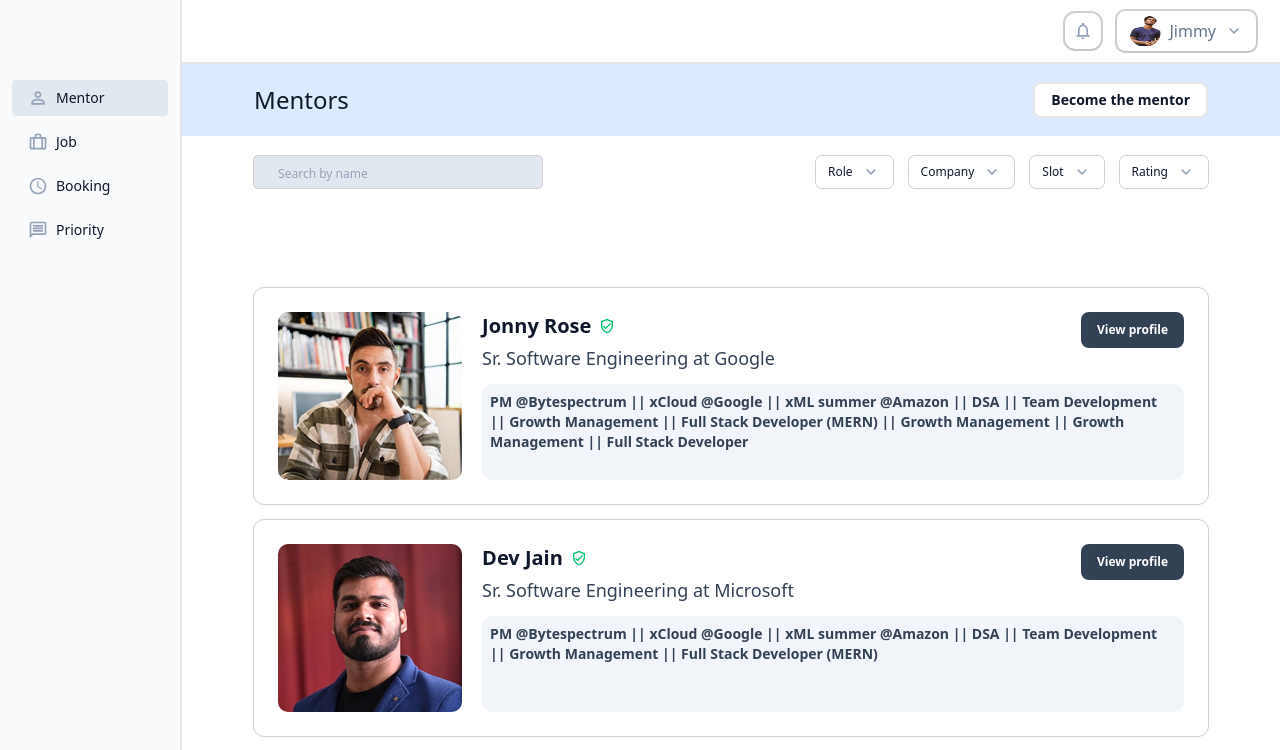
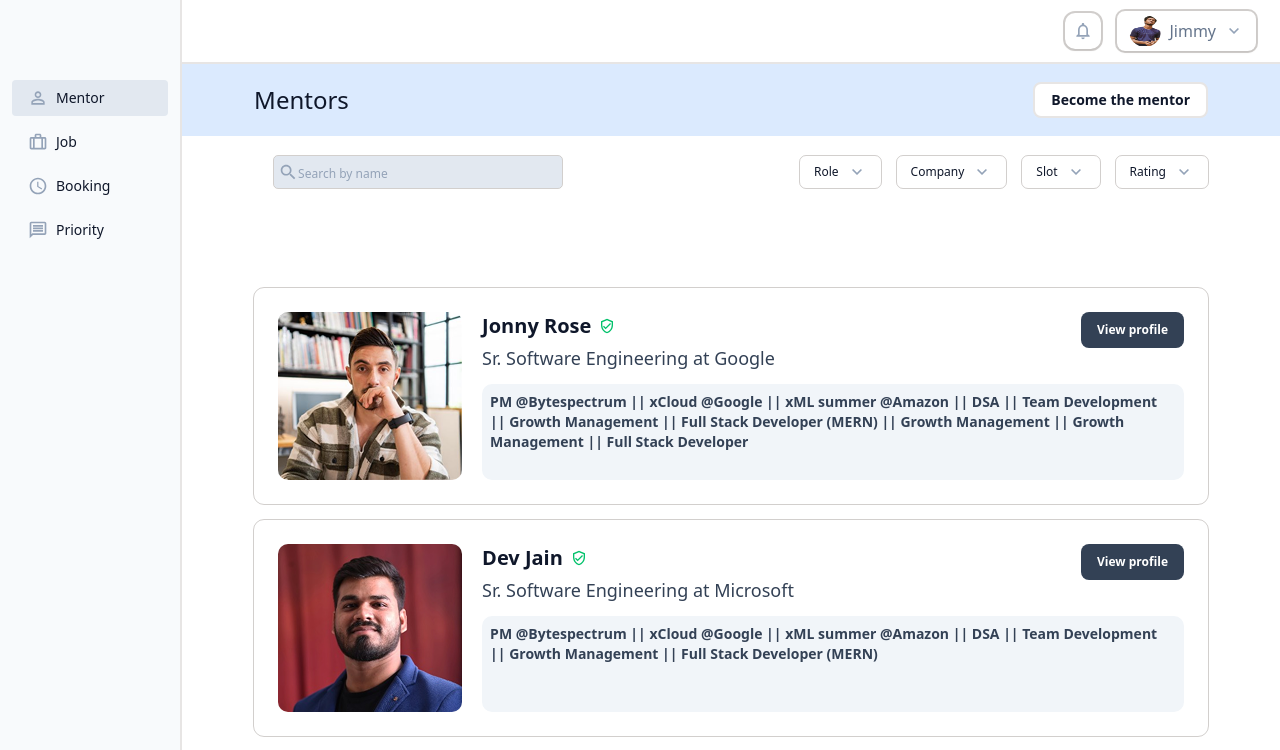
Before and after one commit to Vy-shak/Frontend-Assignment, a Next.js app: page / in a window 1280 px wide. Shown: the top 750 px of the page. Built offline with nearby package versions, Linux system fonts and the light colour scheme.

Commit message:
popup done

```diff
--- a/components/MentorList/Filtercard.tsx
+++ b/components/MentorList/Filtercard.tsx
@@ -20,7 +20,7 @@ function Filtercard({type}:filtercard) {
   }
 
   return (
-    <div onClick={handleClick} className='bg-white cursor-pointer px-3 py-1.5 outline-1 rounded-sm flexCenter w-fit h-fit gap-x-2  outline-UIslate-300'>
+    <div onClick={handleClick} className='bg-white cursor-pointer px-6 py-1.5 outline-1 rounded-sm flexCenter w-fit h-fit gap-x-2  outline-UIslate-300'>
       <span className='text-xs text-UIslate-900 font-medium'>{type}</span>
       <Image className={`${filterType===type?"rotate-180":null}`} alt='cheveron' src={CheveronDown} />
     </div>
--- a/components/MentorList/SearchBar.tsx
+++ b/components/MentorList/SearchBar.tsx
@@ -1,8 +1,12 @@
 "use client"
-import React from 'react'
+import React, { useState } from 'react'
 import Filtercard from './Filtercard'
 import FilterPopup from './FilterPopup';
+import SearchPopup from './SearchPopup';
 import useFilterStore from '@/lib/states/useFilterpop';
+import Image from 'next/image';
+import { SearchIcon } from '../../public/index'
+import { useRef } from 'react';
 
 interface menu {
   id: number,
@@ -52,21 +56,36 @@ const filter = [
 ];
 
 function SearchBar() {
-  const {filterType} = useFilterStore();
-  console.log(filterType)
+  const { filterType } = useFilterStore();
+  const searchRef = useRef<HTMLInputElement>(null);
+  const [searchOn,setSearchon] = useState(false)
+  const [history,Sethistory] = useState<string[]>([]);
+
+  const handleHistory = ()=>{
+    if (searchRef.current?.value) {
+      const val = searchRef.current?.value;
+      Sethistory((prev)=>[...prev,val])
+    }
+    setSearchon(false);
+  }
+
   return (
     <section className='w-full flex py-5 justify-between items-center bg-white'>
-        <div className='w-fit h-fit'>
-        <input className='w-72 px-6 rounded py-1 placeholder:text-xs placeholder:font-medium placeholder:text-UIslate-400 outline-1 outline-UIslate-400 bg-UIslate-200' placeholder='Search by name'/>
+      <div className='flexStart w-full bg-white'>
+        <div className='w-fit flexCenter h-fit'>
+          <Image className='relative -right-6' alt='search icon' src={SearchIcon} />
+          <input onBlur={handleHistory}  onFocus={()=>setSearchon(true)} ref={searchRef}  className='w-72 px-6 rounded py-1 placeholder:text-xs placeholder:font-normal placeholder:text-UIslate-400 outline-1 outline-UIslate-400 bg-UIslate-200' placeholder='Search by name' />
         </div>
-        <div className='w-fit flexCenter gap-x-4 h-fit'>
-            {filter.map((item)=>(
-              <div key={item.id} className='flexStart gap-y-3 flex-col'>
-                <Filtercard  type={item.type} />
-                {filterType==item.type?<FilterPopup  constant={item.menus}/>:null}
-              </div>
-            ))}
-        </div>
+        {searchOn&&<SearchPopup history={history} />}
+      </div>
+      <div className='w-fit flexCenter gap-x-4 h-fit'>
+        {filter.map((item) => (
+          <div key={item.id} className='flexStart gap-y-3 flex-col'>
+            <Filtercard type={item.type} />
+            {filterType == item.type ? <FilterPopup constant={item.menus} /> : null}
+          </div>
+        ))}
+      </div>
     </section>
   )
 }
--- /dev/null
+++ b/components/MentorList/SearchPopup.tsx
@@ -0,0 +1,55 @@
+import React from 'react'
+import Trending from './minor/Trending'
+import { motion, AnimatePresence } from "motion/react"
+
+const companies = [
+    { id: 1, text: 'google' },
+    { id: 2, text: 'microsoft' },
+    { id: 3, text: 'amazon' },
+    { id: 4, text: 'slack' },
+];
+
+interface searchref {
+    history: string[]
+}
+
+
+function SearchPopup({ history }: searchref) {
+    console.log(history)
+    return (
+        <AnimatePresence>
+            <motion.div className='bg-white absolute w-72 ml-4  mt-12 flexStart p-4 rounded-lg flex-col gap-y-2 border-2 border-UIslate-100'
+                initial={{ opacity: 0, y: -20, scale: 0.95 }}
+                animate={{ opacity: 1, y: 0, scale: 1 }}
+                exit={{ opacity: 0, y: -20, scale: 0.95 }}
+                transition={{
+                    duration: 0.3,
+                    type: "spring",
+                    stiffness: 200,
+                    damping: 10
+                }}>
+                <div className='flexStart gap-y-3 w-full flex-col'>
+                    {history.length > 0 && <div className='w-full flex-col gap-y-2  flexStart'>
+                        <span className='text-sm text-UIslate-900 font-semibold'>Recent search</span>
+                        {history.map((item, index) => {
+                            if (index <= 4) {
+                                return <Trending type='recent' key={index} text={item} />;
+                            }
+                            return null;
+                        })}
+                    </div>}
+                    <div className='w-full flexStart gap-y-2 flex-col'>
+                        <span className='text-sm text-UIslate-900 font-semibold'>Trending search</span>
+                        <div className='flex justify-center items-start flex-col w-fit gap-y-2'>
+                            {companies.map((item) => (
+                                <Trending type='trending' key={item.id} text={item.text} />
+                            ))}
+                        </div>
+                    </div>
+                </div>
+            </motion.div>
+        </AnimatePresence>
+    )
+}
+
+export default SearchPopup
--- /dev/null
+++ b/components/MentorList/minor/Trending.tsx
@@ -0,0 +1,20 @@
+import React from 'react'
+import { TrendingIcon,ClockIcon } from '../../../public/index'
+import Image from 'next/image'
+
+interface trending {
+    text:string
+    type:"trending"|"recent"
+}
+
+function Trending({text,type}:trending) {
+  return (
+    <div className='flexSide w-fit gap-x-2'>
+      {type=="recent"&&<Image alt='trending icon' src={ClockIcon} />}
+      {type=="trending"&&<Image alt='trending icon' src={TrendingIcon} />}
+      <span className='text-sm text-UIslate-700 font-medium'>{text}</span>
+    </div>
+  )
+}
+
+export default Trending
--- a/public/index.ts
+++ b/public/index.ts
@@ -11,8 +11,11 @@ import Rishi from "./Images/MentorList/Rishi.png"
 import Mistry from "./Images/MentorList/Mistry.png"
 import VerifyIcon from "./Icons/Verify.svg"
 import CloseIcon from "./Icons/Close.svg"
+import TrendingIcon from "./Icons/TrendingIcon.svg"
+import SearchIcon from "./Icons/Search.svg";
+import ClockIcon from "./Icons/Clock.svg"
 
 
 
 
-export {MentorIcon,BookingIcon, CloseIcon, Jhony,Dev,Rishi,Mistry, Bellicon, VerifyIcon, ProfileImg, CheveronDown,JobIcon,PriorityIcon}
+export {MentorIcon,BookingIcon, ClockIcon, SearchIcon, CloseIcon, TrendingIcon, Jhony,Dev,Rishi,Mistry, Bellicon, VerifyIcon, ProfileImg, CheveronDown,JobIcon,PriorityIcon}
```
Also changed, not shown: public/Icons/Clock.svg (added), public/Icons/TrendingIcon.svg (added).
